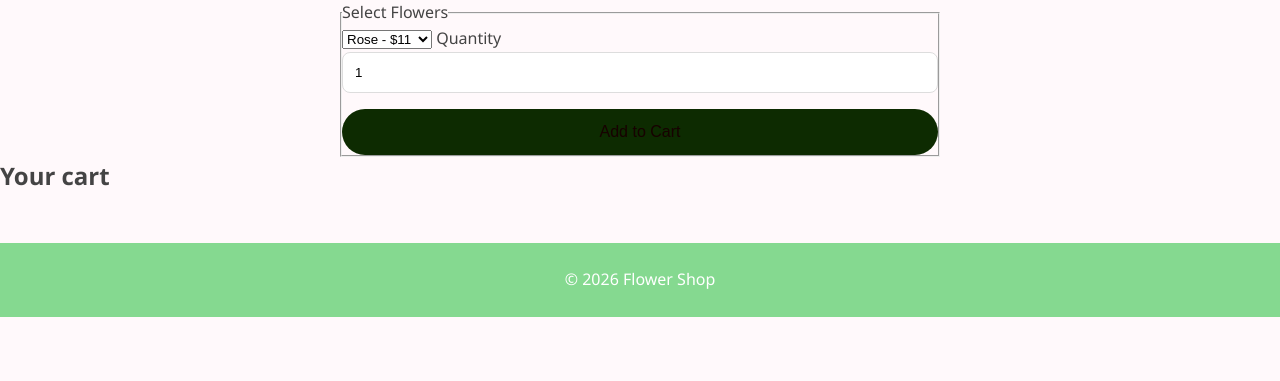
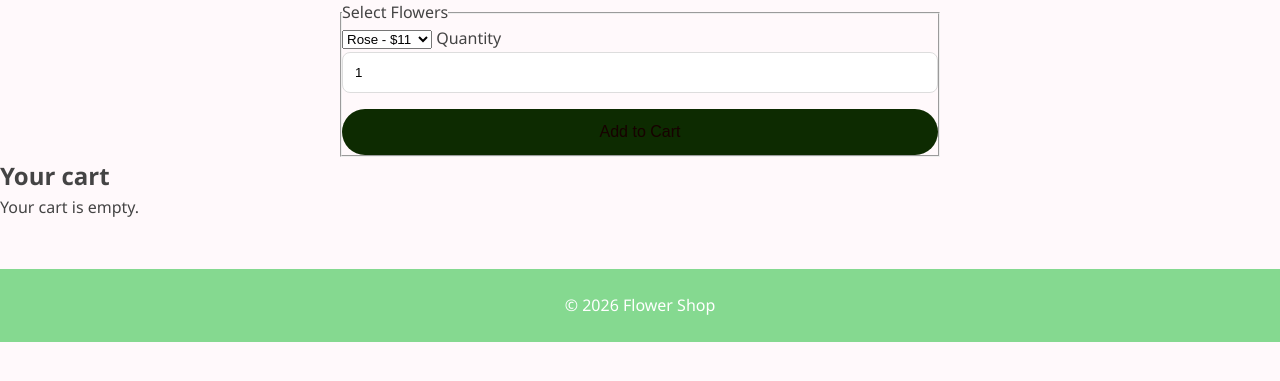
Before and after one commit to st25594/CSC2_Flask_Practice, a Flask app: page / in a window 1280 px wide. Shown: the part 206-587 px from the top of the page. Run offline with Flask 3, Linux system fonts and the light colour scheme.

Commit message:
added the cart

```diff
--- a/templates/index.html
+++ b/templates/index.html
@@ -27,6 +27,16 @@
     {% endif %}
 {% endwith %}
 <h2>Your cart</h2>
+{% if cart %}
+    <ul>
+    {% for item, details in cart.items() %}
+       <li>{{ item }}: {{ '%.2f' %details['quantity'] }} x ${{ details['price'] }} = ${{ details['quantity'] * details ['price'] }}
+        <a href="{{ url_for('remove_from_cart', item=item) }}">Remove</a></li>
+    {% endfor %}
+    </ul>
+{% else %}
+    <p>Your cart is empty.</p>
+{% endif %}
 
 </body>
 
```
